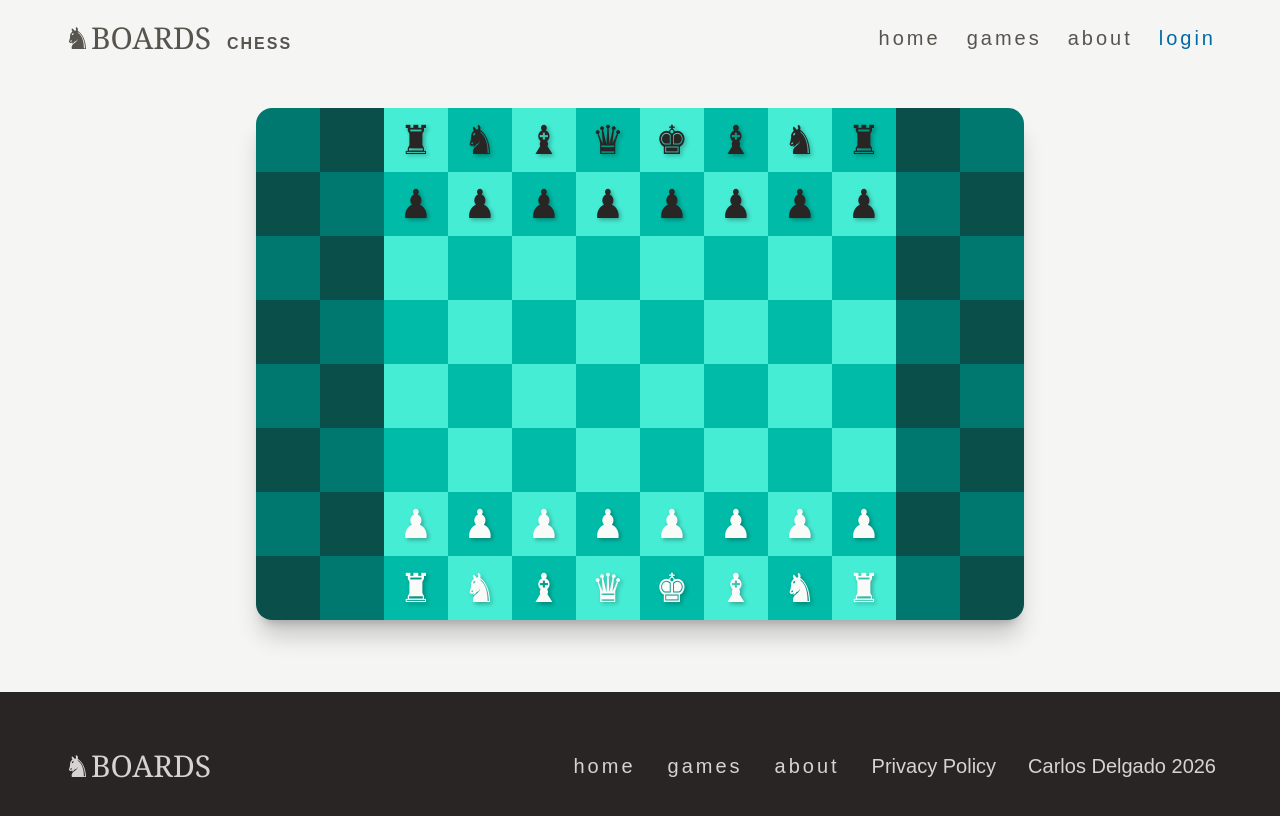
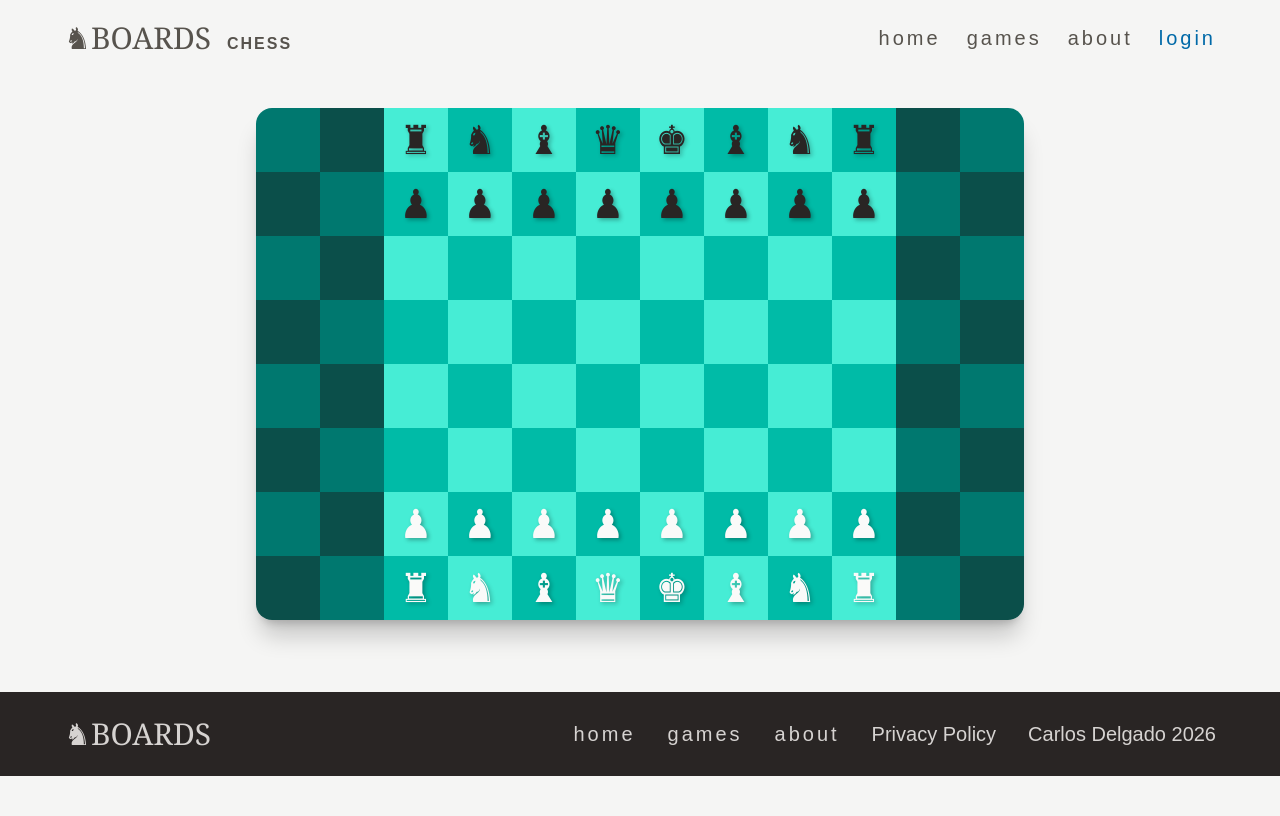
Before and after one commit to delgadociteriowa/boards-mint, a Next.js app: page /chess in a window 1280 px wide. Shown: the top 816 px of the page. Built offline with nearby package versions, Linux system fonts and the light colour scheme; no server answers.

Commit message:
fix: footer look improved

```diff
--- a/src/components/Footer.tsx
+++ b/src/components/Footer.tsx
@@ -20,7 +20,7 @@ const Footer = () => {
   ];
 
   return (<footer className="bg-stone-800 text-stone-300">
-    <nav className="w-[90%] mx-auto max-w-[1200px] py-14 flex flex-col gap-8 items-center md:flex-row">
+    <nav className="w-[90%] mx-auto max-w-[1200px] py-6 flex flex-col gap-8 items-center md:flex-row">
       {navLinks.map(link => (
         <Link key={link.text} href={link.href} className={link.className} target={link.target}>{link.text}</Link>
       ))}
```
